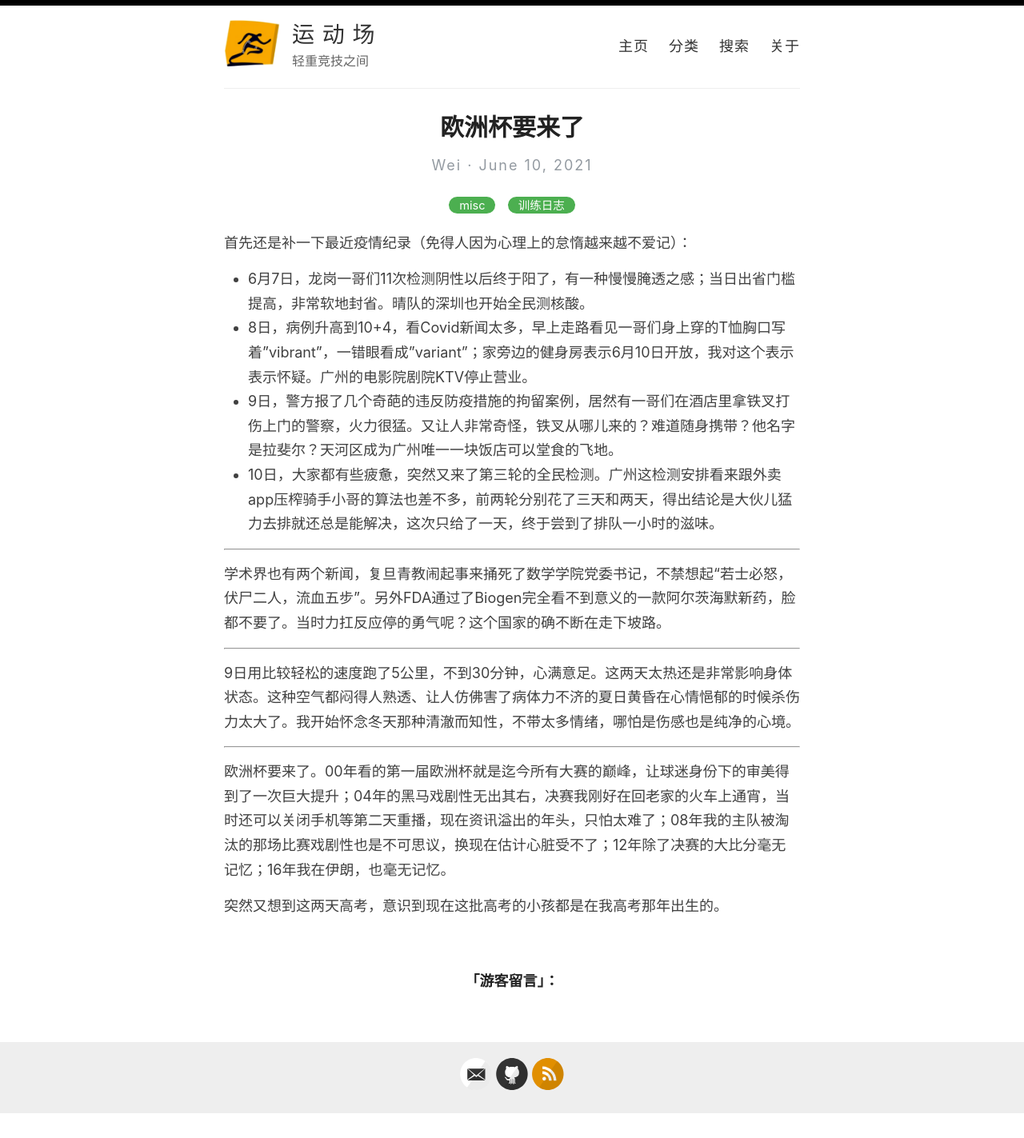
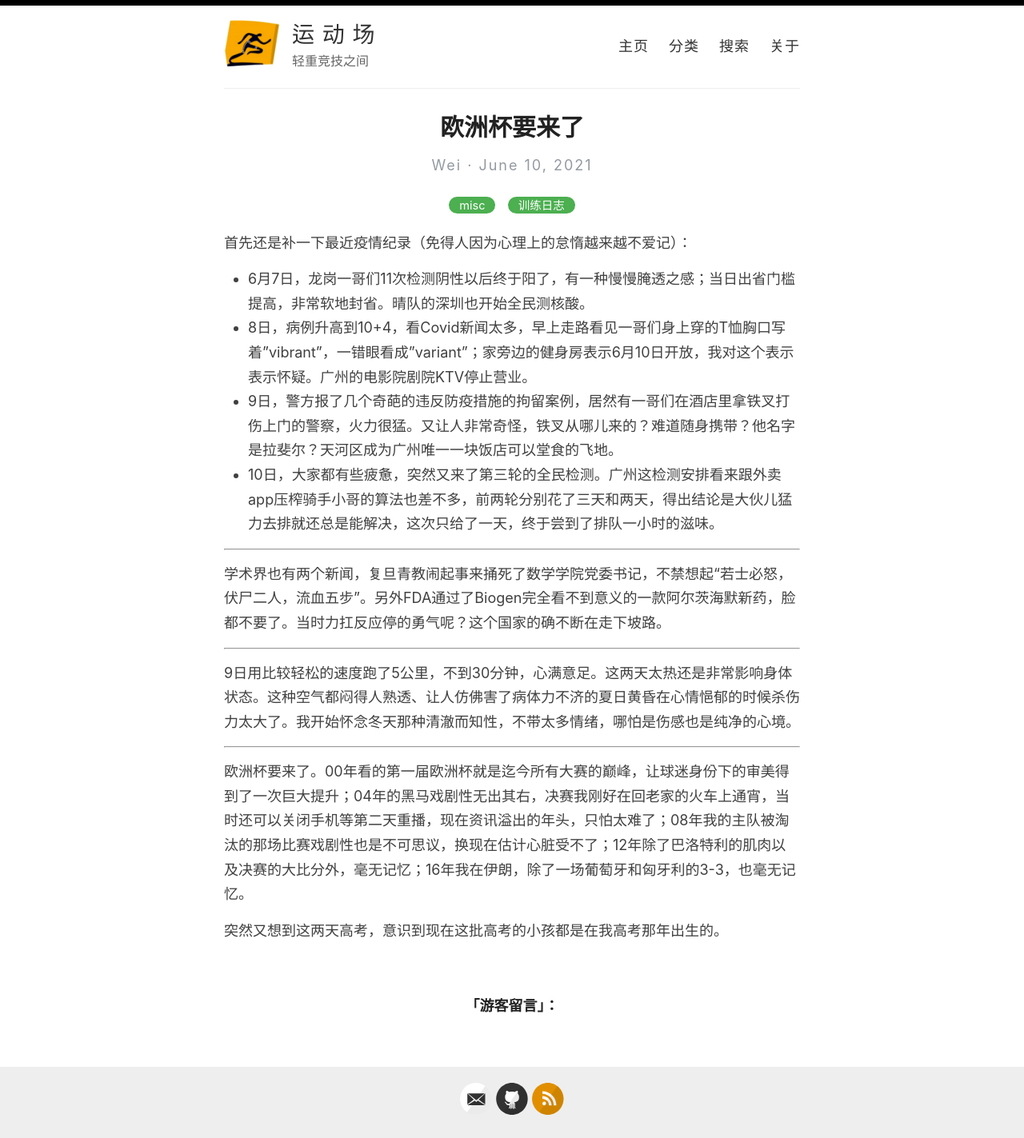
Before and after one commit to athletik/athletik.github.io, a Jekyll site: the page built from _posts/2021-6-10-欧洲杯要来了.md, in a window 1280 px wide. Shown: the whole page at 80% size. Built offline with Jekyll 4.4.1, drawn with Linux system fonts in a browser that asks for light colours; comment, search, counter and statistics services are not loaded; before the commit the page ends 1393 px from its top, so only the background shows below that.

Commit message:
Update 2021-6-10-欧洲杯要来了.md

```diff
--- a/_posts/2021-6-10-欧洲杯要来了.md
+++ b/_posts/2021-6-10-欧洲杯要来了.md
@@ -21,6 +21,6 @@ title: 欧洲杯要来了
 
 ---
 
-欧洲杯要来了。00年看的第一届欧洲杯就是迄今所有大赛的巅峰，让球迷身份下的审美得到了一次巨大提升；04年的黑马戏剧性无出其右，决赛我刚好在回老家的火车上通宵，当时还可以关闭手机等第二天重播，现在资讯溢出的年头，只怕太难了；08年我的主队被淘汰的那场比赛戏剧性也是不可思议，换现在估计心脏受不了；12年除了决赛的大比分毫无记忆；16年我在伊朗，也毫无记忆。
+欧洲杯要来了。00年看的第一届欧洲杯就是迄今所有大赛的巅峰，让球迷身份下的审美得到了一次巨大提升；04年的黑马戏剧性无出其右，决赛我刚好在回老家的火车上通宵，当时还可以关闭手机等第二天重播，现在资讯溢出的年头，只怕太难了；08年我的主队被淘汰的那场比赛戏剧性也是不可思议，换现在估计心脏受不了；12年除了巴洛特利的肌肉以及决赛的大比分外，毫无记忆；16年我在伊朗，除了一场葡萄牙和匈牙利的3-3，也毫无记忆。
 
 突然又想到这两天高考，意识到现在这批高考的小孩都是在我高考那年出生的。
```
